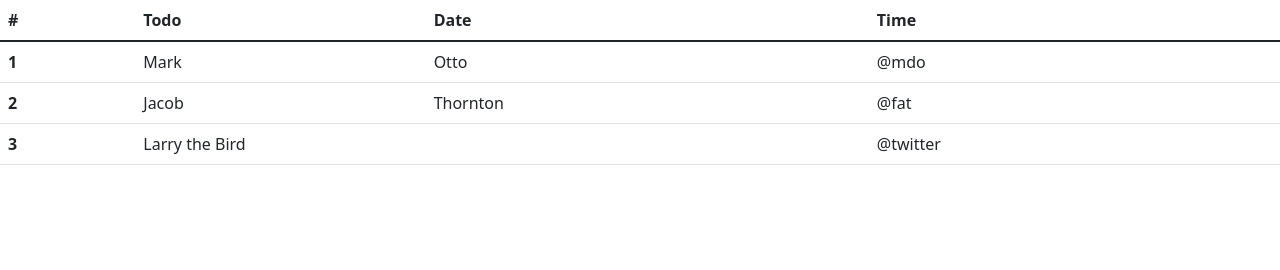
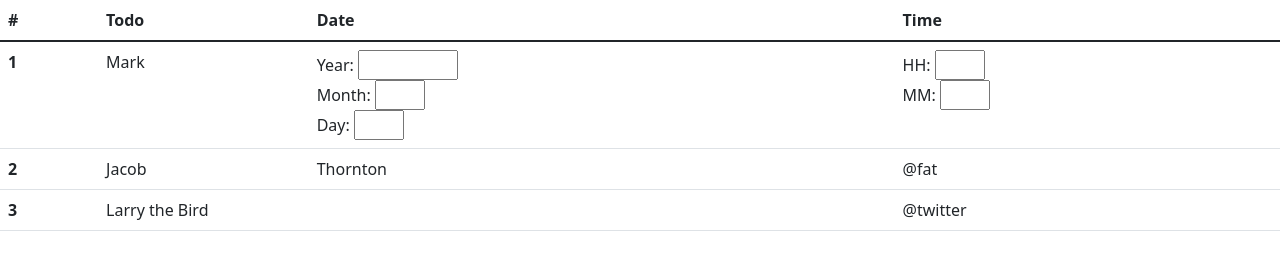
Before and after one commit to adurodo1/JSonlyTodo, a plain HTML site: page datefixer.html in a window 1280 px wide. Drawn offline with nearby package versions, Linux system fonts and the light colour scheme.

Commit message:
Y/M/D and HH:MM tests added

```diff
--- a/datefixer.html
+++ b/datefixer.html
@@ -10,6 +10,11 @@
     <title>Document</title>
 </head>
 <body>
+    <style>
+        input[type='number']{
+
+        }
+    </style>
 
 
     <table class="table">
@@ -25,8 +30,63 @@
           <tr>
             <th scope="row">1</th>
             <td>Mark</td>
-            <td>Otto</td>
-            <td>@mdo</td>
+            <td>
+                <!--Year-->
+               <div>
+
+                <label for="Number">
+                    Year:
+                    </label>
+                  <input type="number" id="Number" size="2"
+             name="Number" min="2020" max="2099" style="width: 100px;">
+               </div>
+               <!--Month-->
+               <div>
+
+
+                <label for="Number">
+                    Month:
+                    </label>
+                  <input type="number" id="Number"
+             name="Number" min="1" max="12" style="width: 50px;">
+               </div>
+
+
+               <!--Day-->
+               <div>
+
+                <label for="Number">
+                    Day:
+                    </label>
+                  <input type="number" id="Number"
+             name="Number" min="1" max="31" style="width: 50px;">
+               </div>
+            </td>
+            <td>
+
+                <div>
+
+                       <!--HH-->
+                    <label for="Number">
+                        HH:
+                        </label>
+                      <input type="number" id="Number"
+                 name="Number" min="1" max="24" style="width: 50px;">
+                   </div>
+
+
+                   <!--Min-->
+                   <div>
+
+                    <label for="Number">
+                        MM:
+                        </label>
+                      <input type="number" id="Number"
+                 name="Number" min="1" max="60" style="width: 50px;">
+                   </div>
+
+
+            </td>
           </tr>
           <tr>
             <th scope="row">2</th>
@@ -51,6 +111,9 @@
 
     <script type="text/javascript">
 
+        var myDate = new Date();
+
+
     </script>
 
 </body>
```
